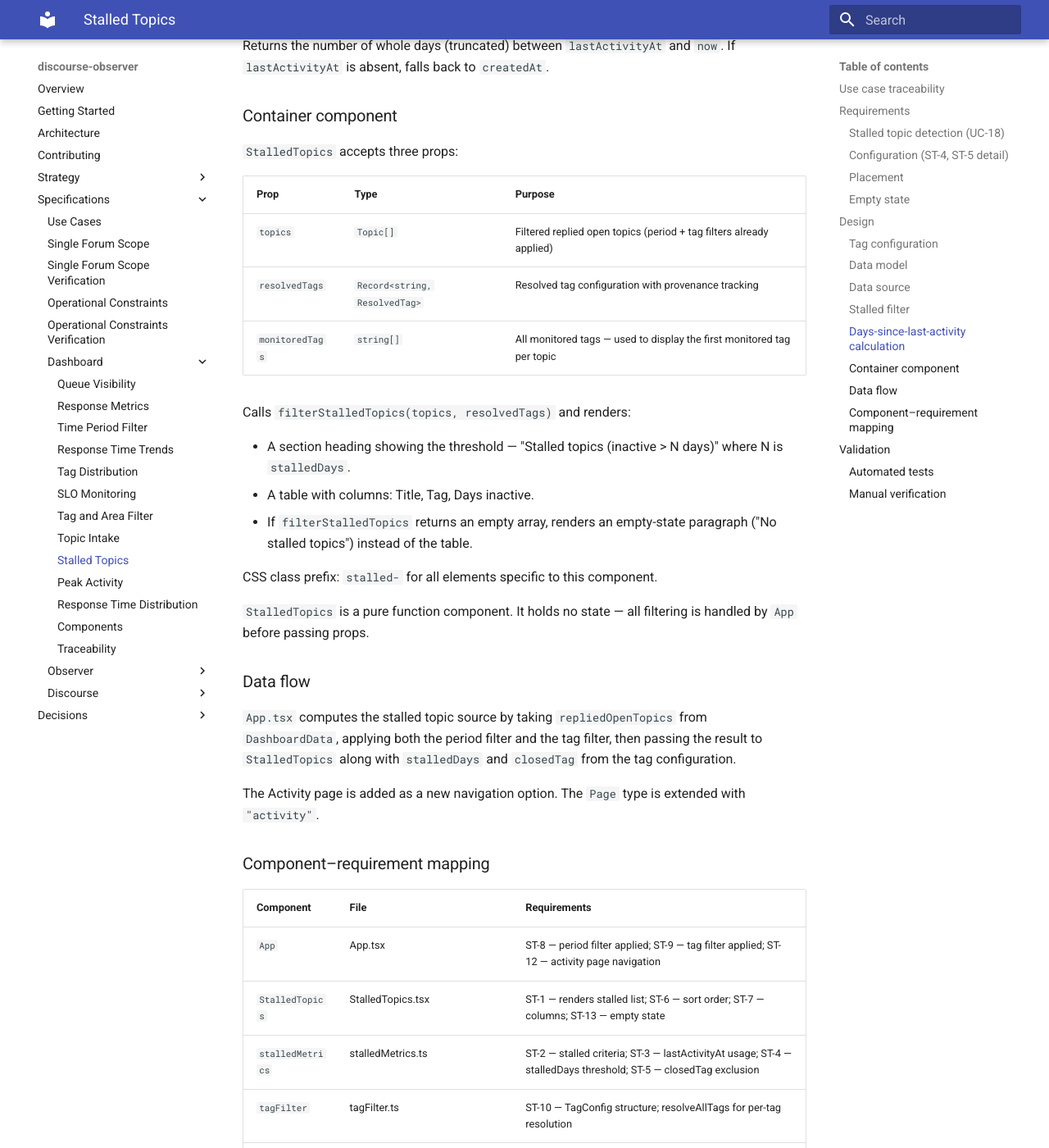
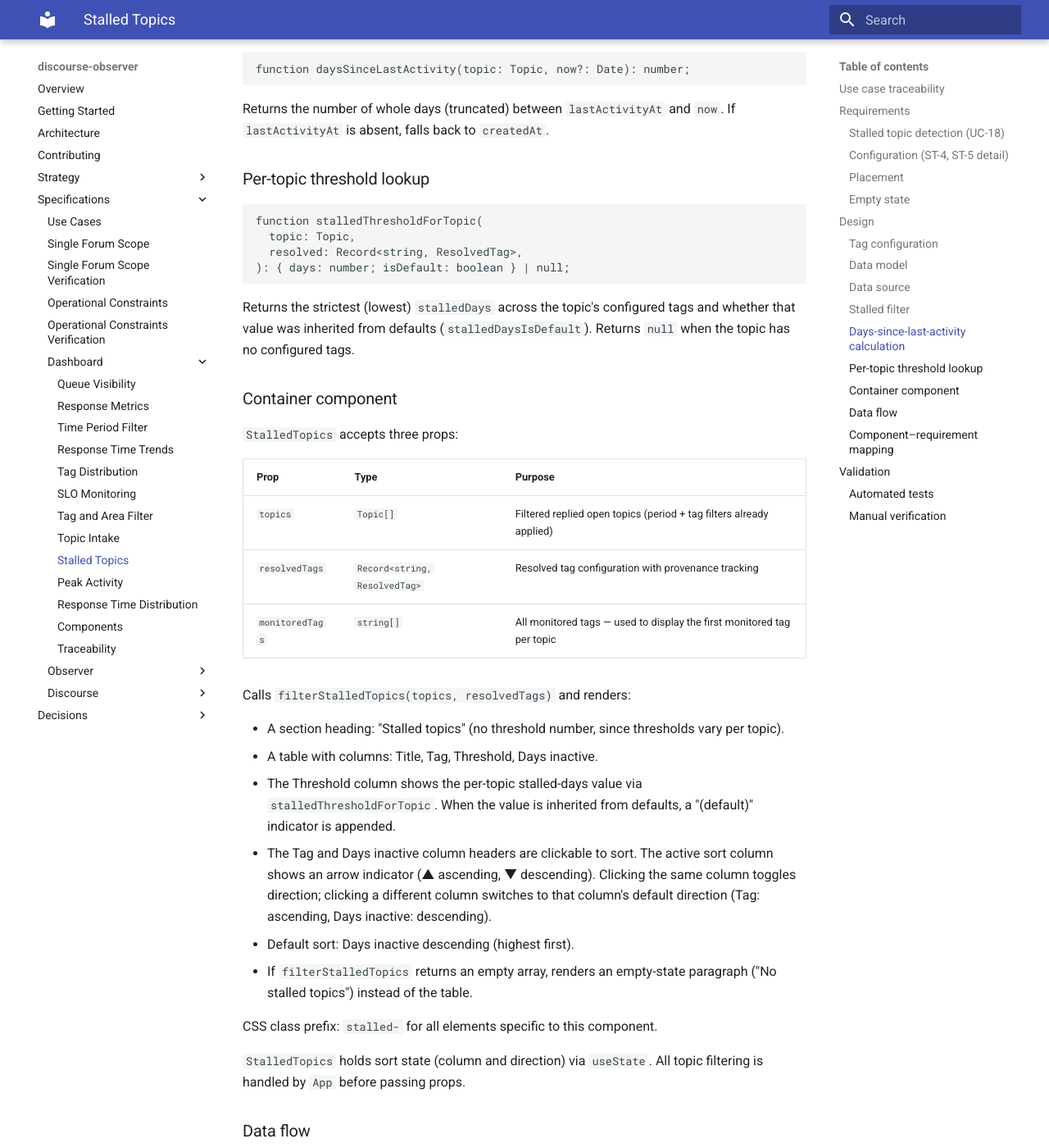
Before and after one commit to MorganDigitalAsyncTransparency/community, an MkDocs documentation site: the page built from discourse-observer/specs/dashboard/stalled-topics.md, in a window 1280 px wide and 1400 px high, scrolled down 3495 px. Shown: the whole window at 82% size. Built offline with MkDocs 1.6.1 and Material for MkDocs 9.7.7, drawn with Linux system fonts in a browser that asks for light colours; some of the changed text lies outside the part shown.

Commit message:
Update stalled topics specs: queue placement, threshold column, sortable headers
- ST-6: default sort by days descending; Tag and Days columns are clickable to sort
- ST-7: add Threshold column with per-topic value and default indicator
- ST-7a: heading reads "Stalled topics" without specific threshold number
- ST-12: moved from Activity page to Queue page
- Add stalledThresholdForTopic design and validation entries
- Update dashboard-components.md to match

Co-Authored-By: Claude Opus 4.6 (1M context) <noreply@anthropic.com>

````diff
--- a/discourse-observer/specs/dashboard/stalled-topics.md
+++ b/discourse-observer/specs/dashboard/stalled-topics.md
@@ -34,11 +34,11 @@ This file defines *what* the user sees and why. [dashboard-components.md](dashbo
 
 **ST-5.** The closed tag is defined per tag in the configuration file, under each tag's optional `closedTag` field. There is no default — absence means the tag does not participate in closed-tag exclusion. When a topic has multiple configured tags, the closed tags from all of them are checked. A topic carrying any of its tags' configured closed tags is considered closed (not stalled).
 
-**ST-6.** The list is sorted by time since last activity, oldest first. Topics that have been quiet the longest appear at the top.
+**ST-6.** The default sort order is by days since last activity, descending (highest first). The user can click the Tag or Days inactive column header to toggle sort direction for that column. Only one column is sorted at a time; clicking a different column switches to that column in its default direction (Tag ascending, Days inactive descending).
 
-**ST-7.** Each row displays: topic title, tag (first monitored tag on the topic, or "–" if none), and days since last activity (whole days, truncated).
+**ST-7.** Each row displays: topic title, tag (first monitored tag on the topic, or "–" if none), threshold (the per-topic stalled-days value with a "(default)" indicator when inherited from `defaults.stalledDays`), and days since last activity (whole days, truncated).
 
-**ST-7a.** The section heading includes the configured threshold so the viewer knows what qualifies as stalled — for example, "Stalled topics (inactive > 14 days)".
+**ST-7a.** The section heading reads "Stalled topics" without a specific threshold number, because the threshold varies per topic.
 
 **ST-8.** The period filter (UC-12) applies. Only topics created within the selected time period are shown.
 
@@ -52,7 +52,7 @@ This file defines *what* the user sees and why. [dashboard-components.md](dashbo
 
 ### Placement
 
-**ST-12.** The stalled topics list appears on a new dashboard page titled "Activity", accessible via a navigation link alongside the existing pages (Queue, Response metrics, Distribution, SLO).
+**ST-12.** The stalled topics list appears on the Queue page, below the existing sections (summary cards, awaiting reply, untagged topics).
 
 ### Empty state
 
@@ -113,6 +113,17 @@ function daysSinceLastActivity(topic: Topic, now?: Date): number;
 
 Returns the number of whole days (truncated) between `lastActivityAt` and `now`. If `lastActivityAt` is absent, falls back to `createdAt`.
 
+### Per-topic threshold lookup
+
+```typescript
+function stalledThresholdForTopic(
+  topic: Topic,
+  resolved: Record<string, ResolvedTag>,
+): { days: number; isDefault: boolean } | null;
+```
+
+Returns the strictest (lowest) `stalledDays` across the topic's configured tags and whether that value was inherited from defaults (`stalledDaysIsDefault`). Returns `null` when the topic has no configured tags.
+
 ### Container component
 
 `StalledTopics` accepts three props:
@@ -125,26 +136,27 @@ Returns the number of whole days (truncated) between `lastActivityAt` and `now`.
 
 Calls `filterStalledTopics(topics, resolvedTags)` and renders:
 
-- A section heading showing the threshold — "Stalled topics (inactive > N days)" where N is `stalledDays`.
-- A table with columns: Title, Tag, Days inactive.
+- A section heading: "Stalled topics" (no threshold number, since thresholds vary per topic).
+- A table with columns: Title, Tag, Threshold, Days inactive.
+- The Threshold column shows the per-topic stalled-days value via `stalledThresholdForTopic`. When the value is inherited from defaults, a "(default)" indicator is appended.
+- The Tag and Days inactive column headers are clickable to sort. The active sort column shows an arrow indicator (▲ ascending, ▼ descending). Clicking the same column toggles direction; clicking a different column switches to that column's default direction (Tag: ascending, Days inactive: descending).
+- Default sort: Days inactive descending (highest first).
 - If `filterStalledTopics` returns an empty array, renders an empty-state paragraph ("No stalled topics") instead of the table.
 
 CSS class prefix: `stalled-` for all elements specific to this component.
 
-`StalledTopics` is a pure function component. It holds no state — all filtering is handled by `App` before passing props.
+`StalledTopics` holds sort state (column and direction) via `useState`. All topic filtering is handled by `App` before passing props.
 
 ### Data flow
 
-`App.tsx` computes the stalled topic source by taking `repliedOpenTopics` from `DashboardData`, applying both the period filter and the tag filter, then passing the result to `StalledTopics` along with `stalledDays` and `closedTag` from the tag configuration.
-
-The Activity page is added as a new navigation option. The `Page` type is extended with `"activity"`.
+`App.tsx` computes the stalled topic source by taking `repliedOpenTopics` from `DashboardData`, applying both the period filter and the tag filter, then passing the result to `StalledTopics` along with resolved tag configuration. The `StalledTopics` component is rendered on the Queue page, below the existing sections.
 
 ### Component–requirement mapping
 
 | Component | File | Requirements |
 |-----------|------|-------------|
-| `App` | App.tsx | ST-8 — period filter applied; ST-9 — tag filter applied; ST-12 — activity page navigation |
-| `StalledTopics` | StalledTopics.tsx | ST-1 — renders stalled list; ST-6 — sort order; ST-7 — columns; ST-13 — empty state |
+| `App` | App.tsx | ST-8 — period filter applied; ST-9 — tag filter applied; ST-12 — queue page placement |
+| `StalledTopics` | StalledTopics.tsx | ST-1 — renders stalled list; ST-6 — sort order and interactive sorting; ST-7 — columns including threshold; ST-13 — empty state |
 | `stalledMetrics` | stalledMetrics.ts | ST-2 — stalled criteria; ST-3 — lastActivityAt usage; ST-4 — stalledDays threshold; ST-5 — closedTag exclusion |
 | `tagFilter` | tagFilter.ts | ST-10 — TagConfig structure; resolveAllTags for per-tag resolution |
 | Config file | tagConfig.json (tagConfig.example.json) | ST-10 — unified structure; ST-11 — example updated |
@@ -162,10 +174,12 @@ The Activity page is added as a new navigation option. The `Page` type is extend
 | `filterStalledTopics` — includes topics with activity older than threshold | ST-2, ST-4 | Threshold boundary correctness. |
 | `filterStalledTopics` — boundary: exactly stalledDays ago is not stalled | ST-4 | Boundary precision. |
 | `filterStalledTopics` — boundary: stalledDays + 1 day is stalled | ST-4 | Boundary precision. |
-| `filterStalledTopics` — sorts by lastActivityAt ascending (oldest first) | ST-6 | Sort order correctness. |
+| `filterStalledTopics` — sorts by lastActivityAt ascending (oldest first) | ST-6 | Default data order from filter. |
 | `filterStalledTopics` — empty input returns empty array | ST-13 | Empty state. |
 | `filterStalledTopics` — does not mutate input array | ST-2 | Pure function contract. |
 | `filterStalledTopics` — falls back to createdAt when lastActivityAt is absent | ST-3 | Fallback behavior. |
+| `stalledThresholdForTopic` — returns strictest threshold and isDefault flag | ST-4, ST-7 | Per-topic threshold display. |
+| `stalledThresholdForTopic` — returns null for topic with no configured tags | ST-4 | Edge case. |
 | `daysSinceLastActivity` — returns whole days truncated | ST-7 | Display accuracy. |
 | `daysSinceLastActivity` — uses lastActivityAt when present | ST-3 | Field priority. |
 | `daysSinceLastActivity` — falls back to createdAt when lastActivityAt absent | ST-3 | Fallback behavior. |
@@ -177,8 +191,9 @@ Test location: `tests/dashboard/stalled-topics.unit.test.ts`
 
 | What | Requirements | Rationale |
 |------|-------------|-----------|
-| Activity page is accessible via navigation link | ST-12 | Layout concern. |
-| Table renders with correct columns and sort order | ST-6, ST-7 | Visual rendering concern. |
+| Stalled topics section visible on Queue page | ST-12 | Layout concern. |
+| Table renders with correct columns (Title, Tag, Threshold, Days inactive) | ST-7 | Visual rendering concern. |
+| Clicking Tag header sorts by tag; clicking Days inactive header sorts by days | ST-6 | Interactive sort. |
 | Switching period filter updates the list | ST-8 | Cross-component interaction. |
 | Selecting a tag scopes the list to that tag | ST-9 | Filter interaction. |
 | Empty-state message shown when no stalled topics | ST-13 | Requires visual confirmation. |
````
Also changed, not shown: discourse-observer/specs/dashboard/dashboard-components.md (+8 -5 lines).
